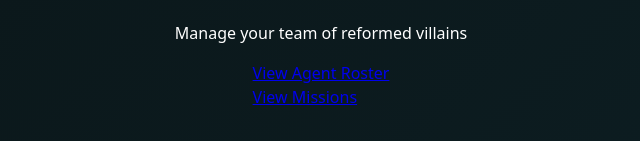
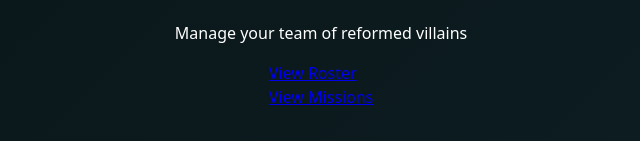
Before and after one commit to ryandavila/dispatch-sim, a React (Vite) app: page / in a window 1280 px wide. Shown: the part 467-608 px from the top of the page, without its empty margins (319-959 px from the left). Built offline with nearby package versions, Linux system fonts and the light colour scheme.

Commit message:
fix: change Roster homepage redirect copy

```diff
--- a/src/pages/Home.tsx
+++ b/src/pages/Home.tsx
@@ -13,7 +13,7 @@ export function Home() {
           to="/roster"
           className="px-8 py-4 bg-blue-600 hover:bg-blue-700 rounded-lg text-lg font-semibold transition-colors"
         >
-          View Agent Roster
+          View Roster
         </Link>
         <Link
           to="/missions"
```
